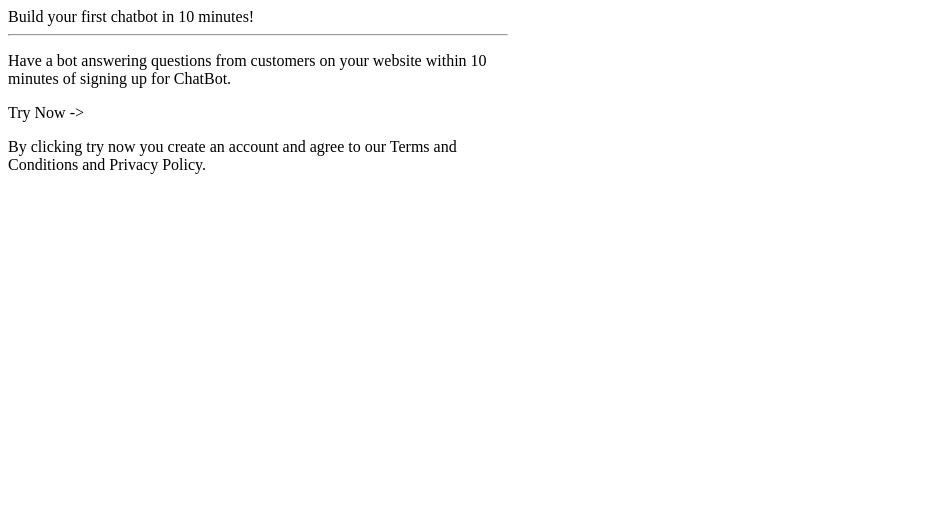
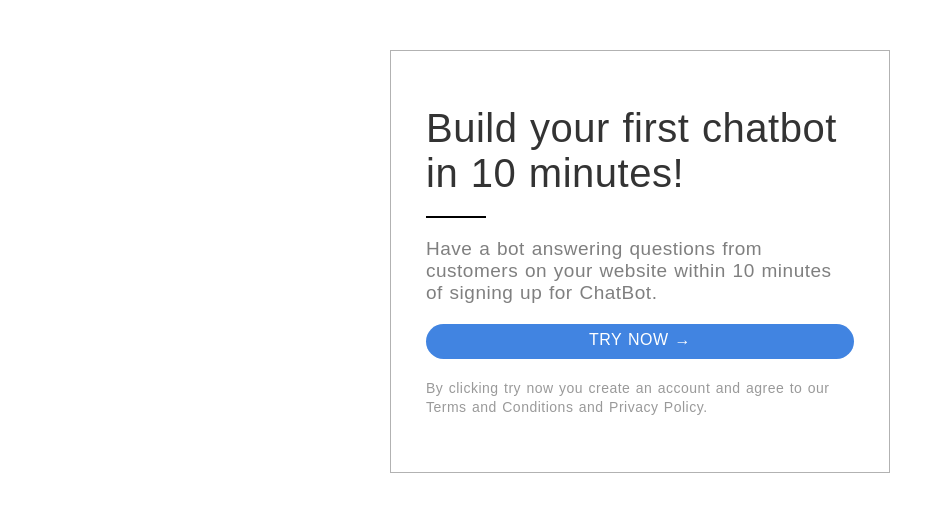
Before and after one commit to PragnaMarisa/html-css-chatbot-PragnaMarisa, a plain HTML site: page index.html in a window 1280 px wide. Shown: the whole page, without its empty margins (0-945 px from the left). Drawn offline with Linux system fonts and the light colour scheme.

Commit message:
applied css

```diff
--- a/index.html
+++ b/index.html
@@ -3,25 +3,68 @@
   <head>
     <title>Chat Bot</title>
     <style>
-      section {
+      * {
+        margin: 0px;
+        box-sizing: border-box;
+        letter-spacing: 0.5px;
+        font-weight: 100;
+        word-spacing: 1px;
+      }
+      #chatbot {
         width: 500px;
-        height: 500px;
+        font-family: sans-serif;
+        margin: 50px auto;
+        padding: 35px;
+        border: 1px solid rgba(0, 0, 0, 30%);
+      }
+
+      #chatbot > header {
+        font-size: 40px;
+        color: rgba(0, 0, 0, 80%);
+        padding: 20px 0px;
+      }
+
+      p {
+        color: rgba(0, 0, 0, 50%);
+        font-size: 19px;
+        padding: 20px 0px;
+      }
+
+      #button {
+        text-align: center;
+        border: 1px transparent;
+        height: 35px;
+        display: block;
+        background-color: #4184e1;
+        border-radius: 30px;
+        color: white;
+        padding: 7px;
+      }
+      #lower {
+        font-size: 14px;
+        color: rgba(0, 0, 0, 40%);
+        line-height: 19px;
+      }
+
+      #line {
+        width: 60px;
+        border: 1.5px solid black;
       }
     </style>
   </head>
   <body>
-    <section>
+    <section id="chatbot">
       <header>Build your first chatbot in 10 minutes!</header>
-      <hr />
 
+      <div id="line"></div>
       <p>
         Have a bot answering questions from customers on your website within 10
         minutes of signing up for ChatBot.
       </p>
 
-      <span> Try Now -></span>
+      <a id="button">TRY NOW →</a>
 
-      <p>
+      <p id="lower">
         By clicking try now you create an account and agree to our Terms and
         Conditions and Privacy Policy.
       </p>
```
Also changed, not shown: 1 other file.
